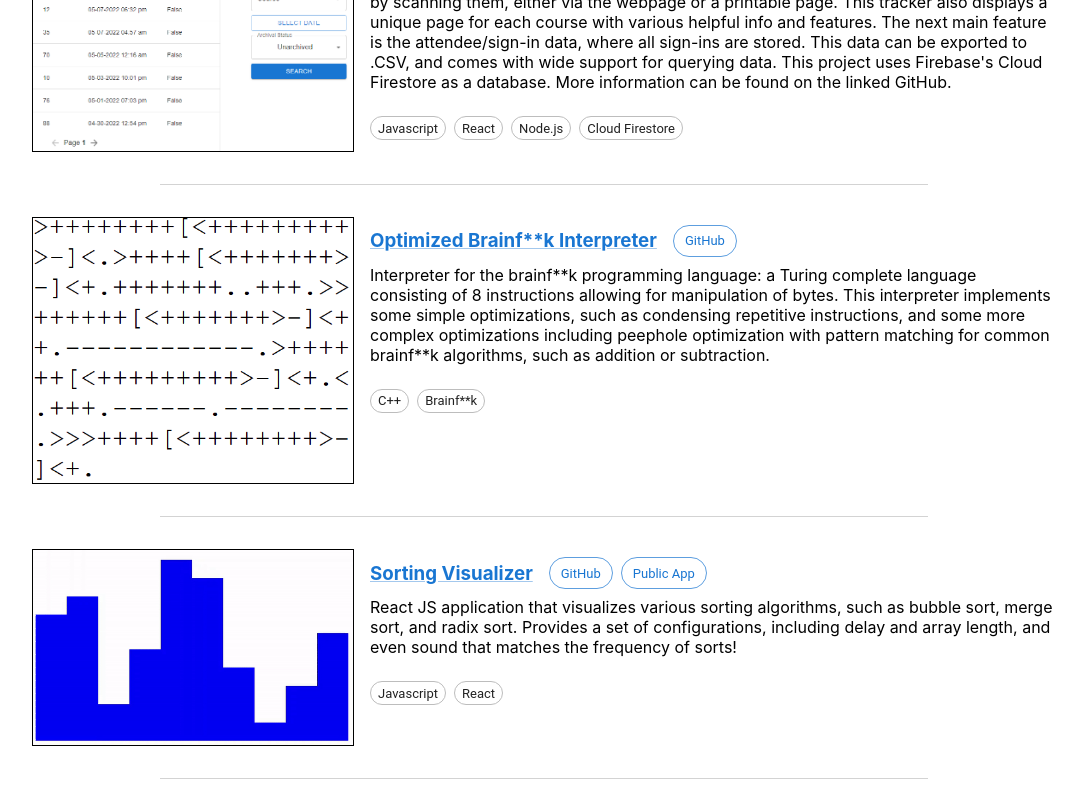
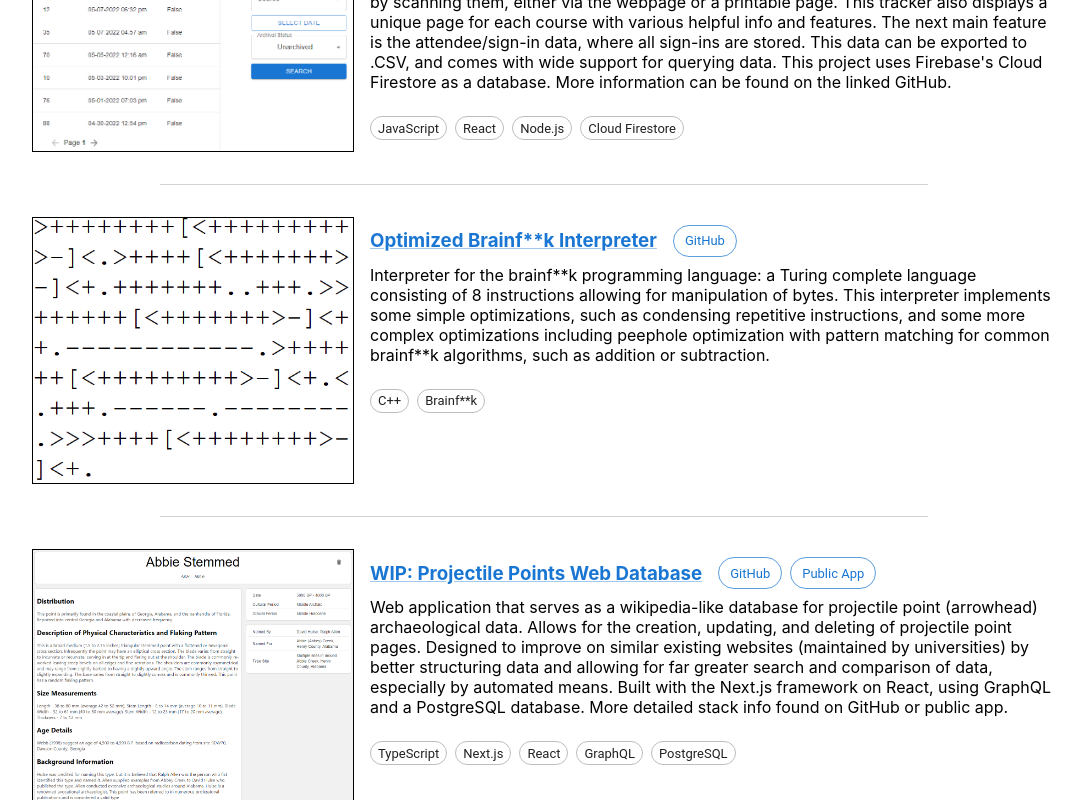
Before and after one commit to cameronmcginley/cameronmcginley.github.io, a React (Create React App) app: page / in a window 1280 px wide. Shown: the part 1200-2000 px from the top of the page, without its empty margins (96-1179 px from the left). Built offline with nearby package versions, Linux system fonts and the light colour scheme.

Commit message:
Add projectile points project, other small tweaks

```diff
--- a/src/Components/Projects.js
+++ b/src/Components/Projects.js
@@ -18,12 +18,12 @@ const Projects = () => {
           image: "project-coursesignindashboard-image.png",
           tools: [
             {
-              text: "Javascript",
+              text: "JavaScript",
               link: "https://developer.mozilla.org/en-US/docs/Web/JavaScript",
             },
             {
               text: "React",
-              link: "https://reactjs.org/",
+              link: "https://react.dev/",
             },
             {
               text: "Node.js",
@@ -61,6 +61,39 @@ const Projects = () => {
 
       <ProjectCard
         cardData={{
+          title: "WIP: Projectile Points Web Database",
+          project_link: "http://projectile-points-database.vercel.app/",
+          gh_link: "https://github.com/cameronmcginley/projectile-points-web-database",
+          description:
+            "Web application that serves as a wikipedia-like database for projectile point (arrowhead) archaeological data. Allows for the creation, updating, and deleting of projectile point pages. Designed to improve on similar existing websites (maintained by universities) by better structuring data and allowing for far greater search and comparison of data, especially by automated means. Built with the Next.js framework on React, using GraphQL and a PostgreSQL database. More detailed stack info found on GitHub or public app.",
+          image: "project-projectilepoints-image.png",
+          tools: [
+            {
+              text: "TypeScript",
+              link: "https://www.typescriptlang.org/",
+            },
+            {
+              text: "Next.js",
+              link: "https://nextjs.org/",
+            },
+            {
+              text: "React",
+              link: "https://react.dev/",
+            },
+            {
+              text: "GraphQL",
+              link: "https://typegraphql.com/",
+            },
+            {
+              text: "PostgreSQL",
+              link: "https://www.postgresql.org/",
+            },
+          ],
+        }}
+      />
+
+      <ProjectCard
+        cardData={{
           title: "Sorting Visualizer",
           project_link: "https://cameronmcginley.com/sorting-visualizer/",
           gh_link: "https://github.com/cameronmcginley/sorting-visualizer/",
@@ -69,7 +102,7 @@ const Projects = () => {
           image: "project-sortingvisualizer-gif.gif",
           tools: [
             {
-              text: "Javascript",
+              text: "JavaScript",
               link: "https://developer.mozilla.org/en-US/docs/Web/JavaScript",
             },
             {
@@ -103,7 +136,7 @@ const Projects = () => {
 
       <ProjectCard
         cardData={{
-          title: "Roblox Object Placement System",
+          title: "Roblox Demo: Object Placement System",
           project_link:
             "https://www.roblox.com/games/7619626087/Placement-System-Demo",
           gh_link: "https://github.com/cameronmcginley/RBLX-PlacementSystem/",
```
Also changed, not shown: public/images/project-projectilepoints-image.png (added).
